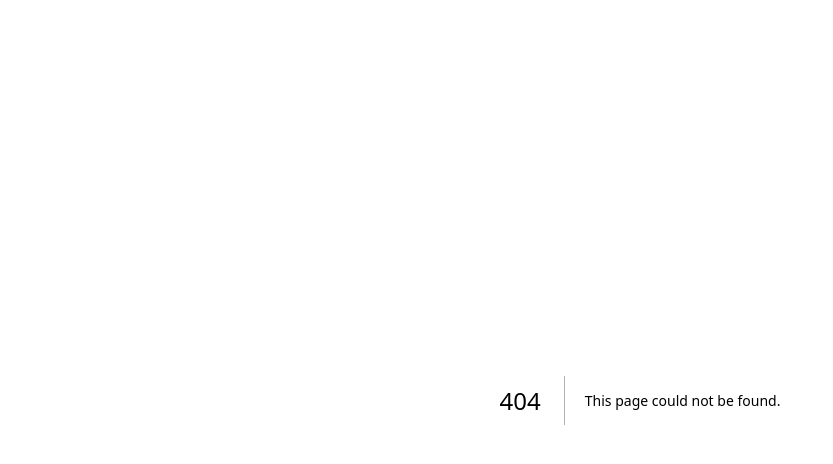
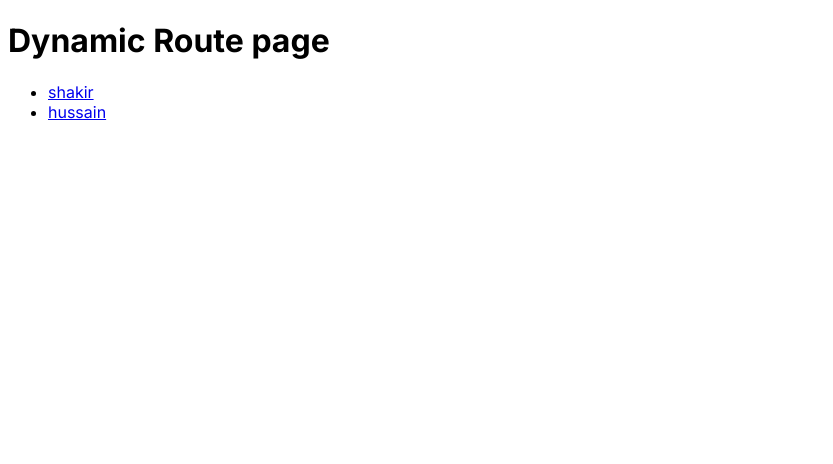
Before and after one commit to Shakir9636/nextjs, a Next.js app: page /dynamicRoute in a window 1280 px wide. Before the commit this address had no page. Shown: the top 464 px of the page, without its empty margins (0-833 px from the left). Built offline with nearby package versions, Linux system fonts and the light colour scheme.

Commit message:
duynamic route

```diff
--- /dev/null
+++ b/src/app/dynamicRoute/page.jsx
@@ -0,0 +1,19 @@
+import Link from "next/link";
+
+const DynamicRoute = () => {
+    return(
+        <main>
+            <h1>Dynamic Route page</h1>
+            <ul>
+                <li>
+                    <Link href="/dynamicRoute/shakir">shakir</Link>
+                </li>
+                <li>
+                    <Link href="/dynamicRoute/hussain">hussain</Link>
+                </li>
+            </ul>
+        </main>
+    )
+}
+
+export default DynamicRoute;
```
Also changed, not shown: src/app/dynamicRoute/[dynamic]/page.jsx (added, +8 -0 lines).
